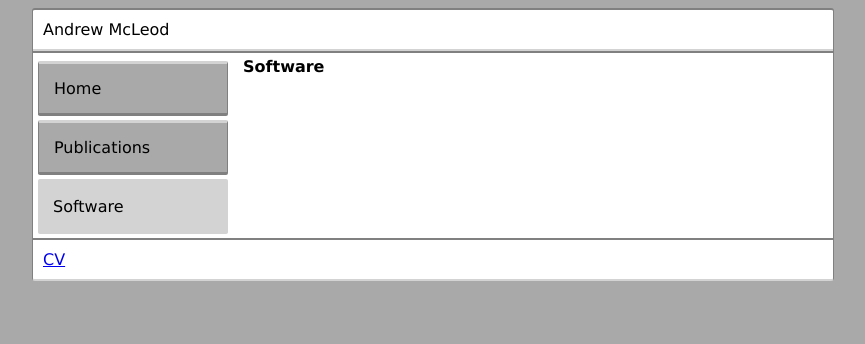
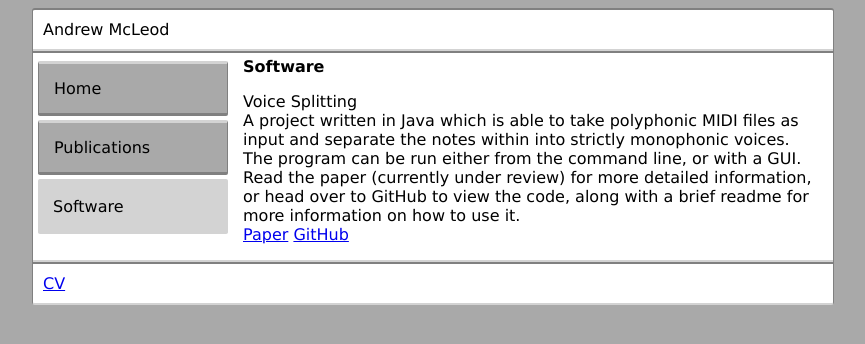
Before and after one commit to apmcleod/apmcleod.github.io, a PHP site: page /software.html in a window 1280 px wide. Shown: the top 344 px of the page, without its empty margins (207-1072 px from the left). Run offline with PHP 8.4, Linux system fonts and the light colour scheme.

Commit message:
Added software with link. All that is left is to update styles

```diff
--- a/index.html
+++ b/index.html
@@ -64,6 +64,8 @@
       </div>
     </div>
 
+    <div id="middle-bottom-border"></div>
+
     <div id="bottom">
     	<a href="CV.pdf">CV</a>
     </div>
--- a/publications.html
+++ b/publications.html
@@ -41,6 +41,8 @@
       </div>
     </div>
 
+    <div id="middle-bottom-border"></div>
+
     <div id="bottom">
     	<a href="CV.pdf">CV</a>
     </div>
--- a/software.css
+++ b/software.css
@@ -0,0 +1,11 @@
+.software-title {
+
+}
+
+.software-description {
+
+}
+
+.software-links {
+
+}
--- a/software.html
+++ b/software.html
@@ -24,8 +24,22 @@
       <div id="content">
         <div class="section-header">Software</div>
 
+        <p>
+        <div class="software-title">Voice Splitting</div>
+        <div class="software-description">
+        A project written in Java which is able to take polyphonic MIDI files as input and separate the notes
+        within into strictly monophonic voices. The program can be run either from the command line, or with
+        a GUI. Read the paper (currently under review) for more detailed information, or head over to GitHub
+        to view the code, along with a brief readme for more information on how to use it.
+        </div>
+        <div class="software-links"><a href="VoiceSeparation.pdf">Paper</a>
+        <a href="https://github.com/apmcleod/voice-splitting">GitHub</a></div>
+        </p>
+
       </div>
     </div>
+
+    <div id="middle-bottom-border"></div>
 
     <div id="bottom">
     	<a href="CV.pdf">CV</a>
--- a/style.css
+++ b/style.css
@@ -26,6 +26,11 @@ html {
 #middle {
 	border-top: 2px solid gray;
 	padding-top: 4px;
+}
+
+#middle-bottom-border {
+	border-bottom: 2px solid lightgray;
+	clear: both;
 }
 
 #navigation {
@@ -83,7 +88,6 @@ html {
 }
 
 #bottom {
-	clear: both;
 	padding: 10px;
 	border-top: 2px solid gray;
 }
```
